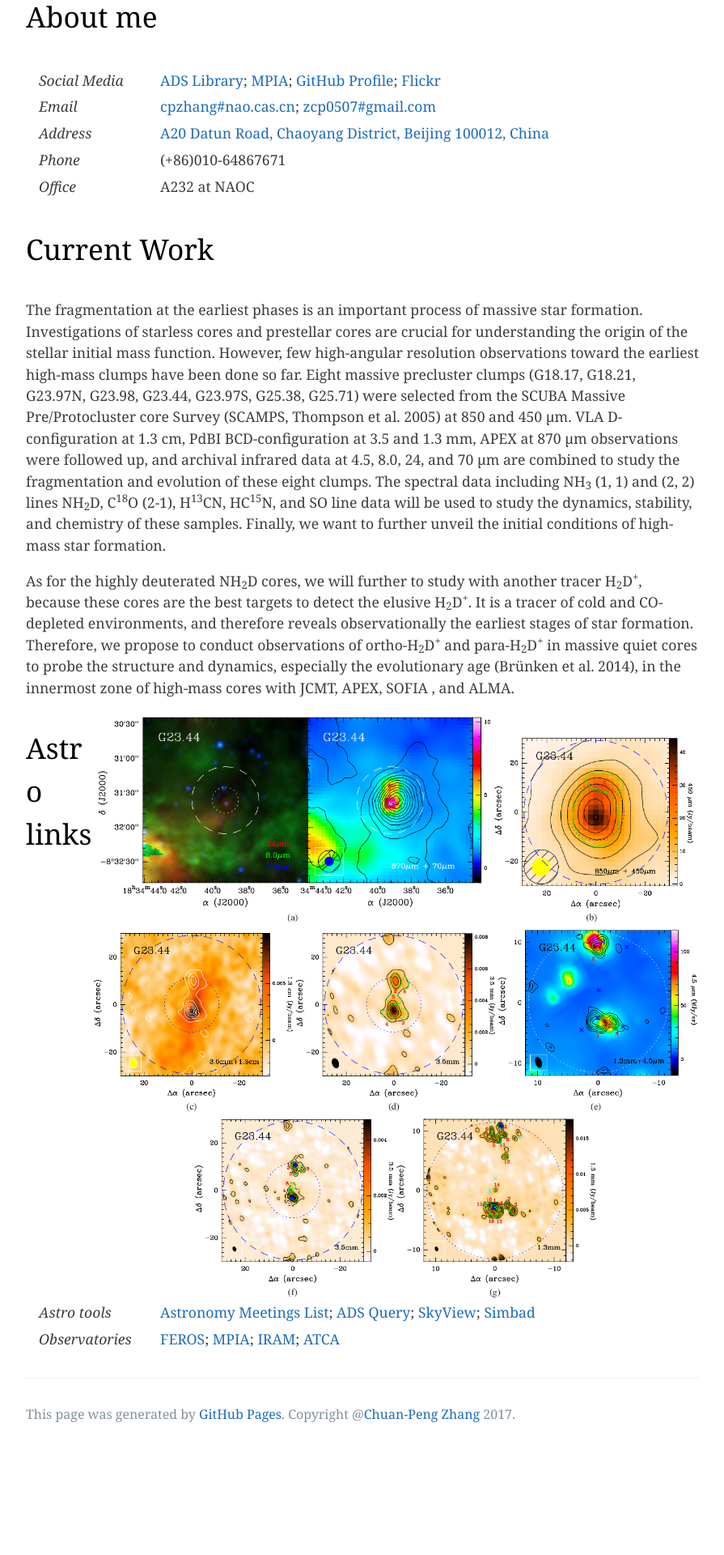
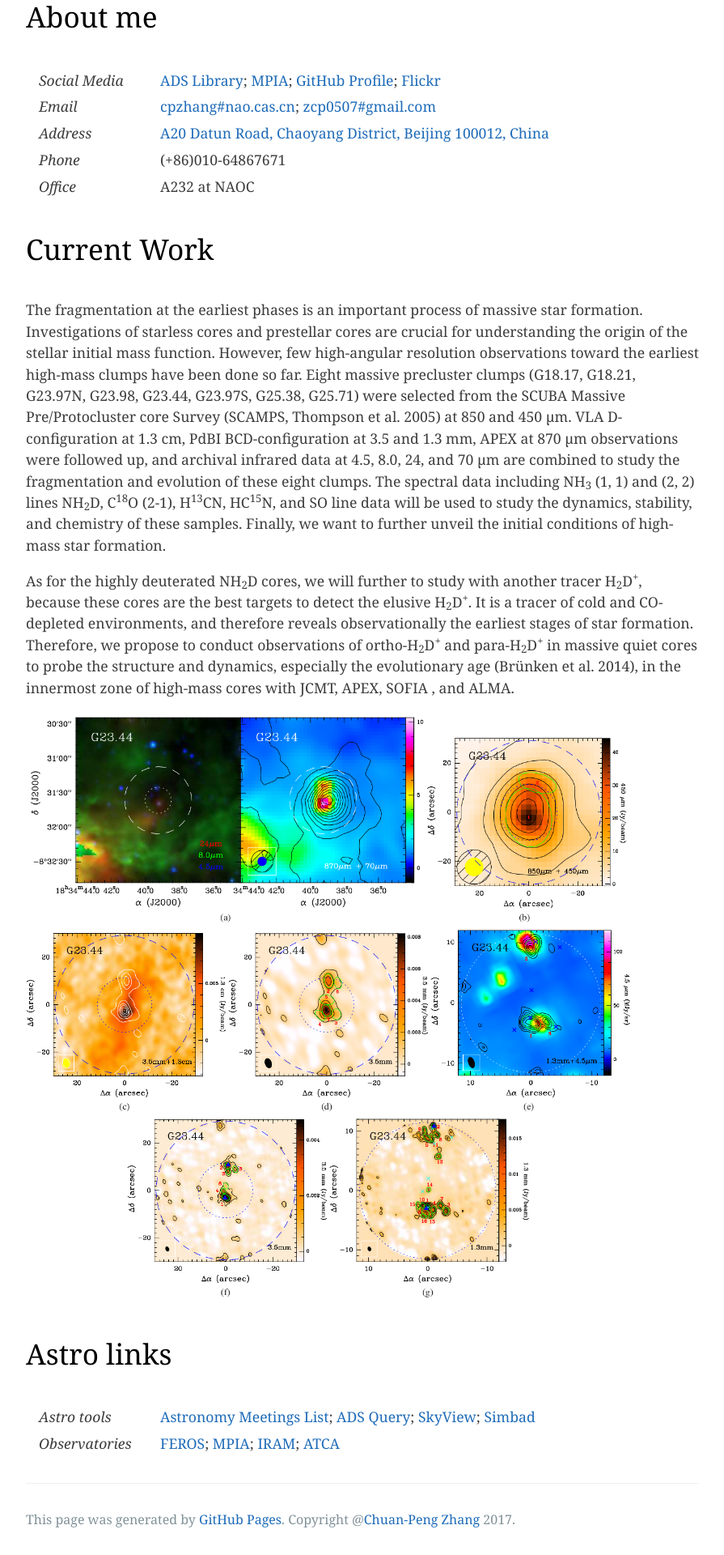
Before and after one commit to zcp521/zcp521.github.io, a Jekyll site: the page built from index.html, in a window 1280 px wide. Shown: the part 870-2790 px from the top of the page at 81% size, without its empty margins (192-1087 px from the left). Built offline with Jekyll 4.4.1, drawn with Linux system fonts in a browser that asks for light colours; the list of posts is cut into pages by our own code; before the commit the page ends 2660 px from its top, so only the background shows below that.

Commit message:
Initial commit

```diff
--- a/index.html
+++ b/index.html
@@ -92,8 +92,7 @@
 in the innermost zone of high-mass cores with JCMT, APEX, SOFIA , and ALMA.
 </p>
 
-<p ><img src="{{ site.baseurl }}/img/current.png" alt="Smiley face"
-		style="float:right" width="90%">
+<p ><img src="{{ site.baseurl }}/img/current.png" alt="Smiley face" width="90%">
 </p>
 
 <p style="color: black; font-size: 200%; text-align: left;">Astro links</p>
```
